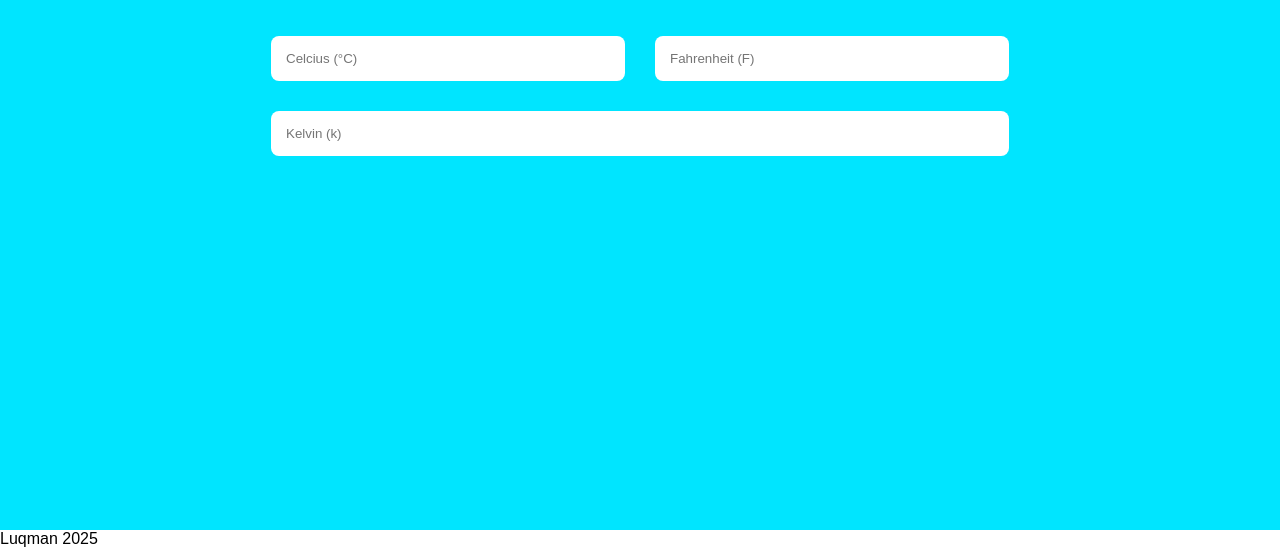
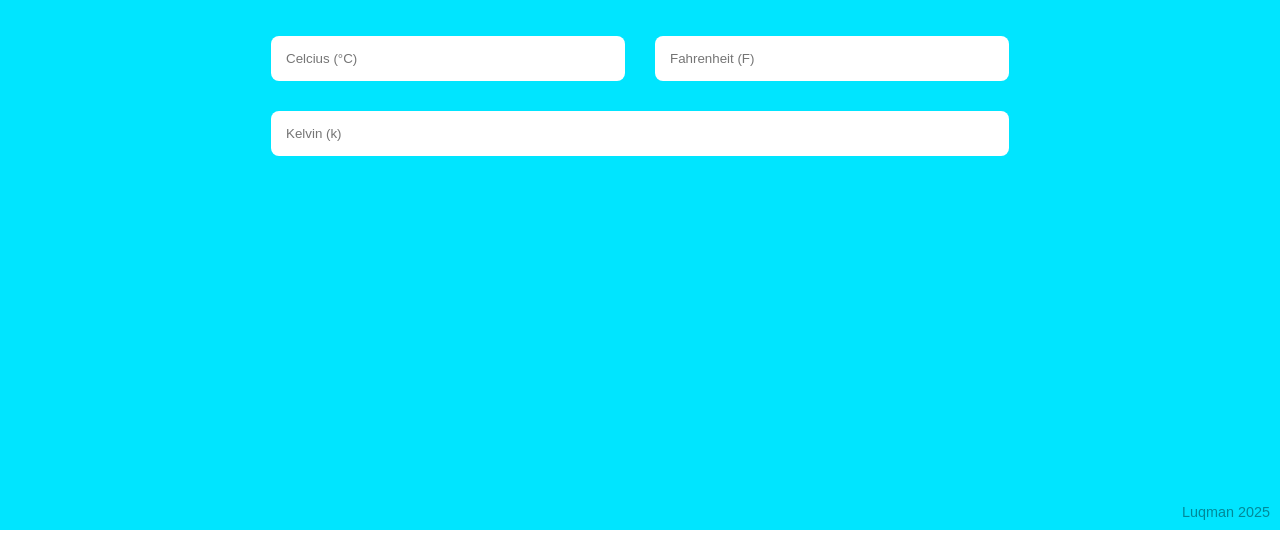
Before and after one commit to luqman695/temperature-converter, a plain HTML site: page index.html in a window 1280 px wide. Shown: the part 270-818 px from the top of the page. Drawn offline with Linux system fonts and the light colour scheme.

Commit message:
main.css

```diff
--- a/main.css
+++ b/main.css
@@ -46,3 +46,13 @@ h1 {
 .input:focus {
     box-shadow: 0px 0px 6px 1px rgba(0, 0, 0, 0.2);
 }
+
+.watermark {
+    position: fixed;
+    bottom: 10px;
+    right: 10px;
+    font-size: 0.9rem;
+    color: rgba(0, 0, 0, 0.4);
+    pointer-events: none;
+    user-select: none;
+}
```
